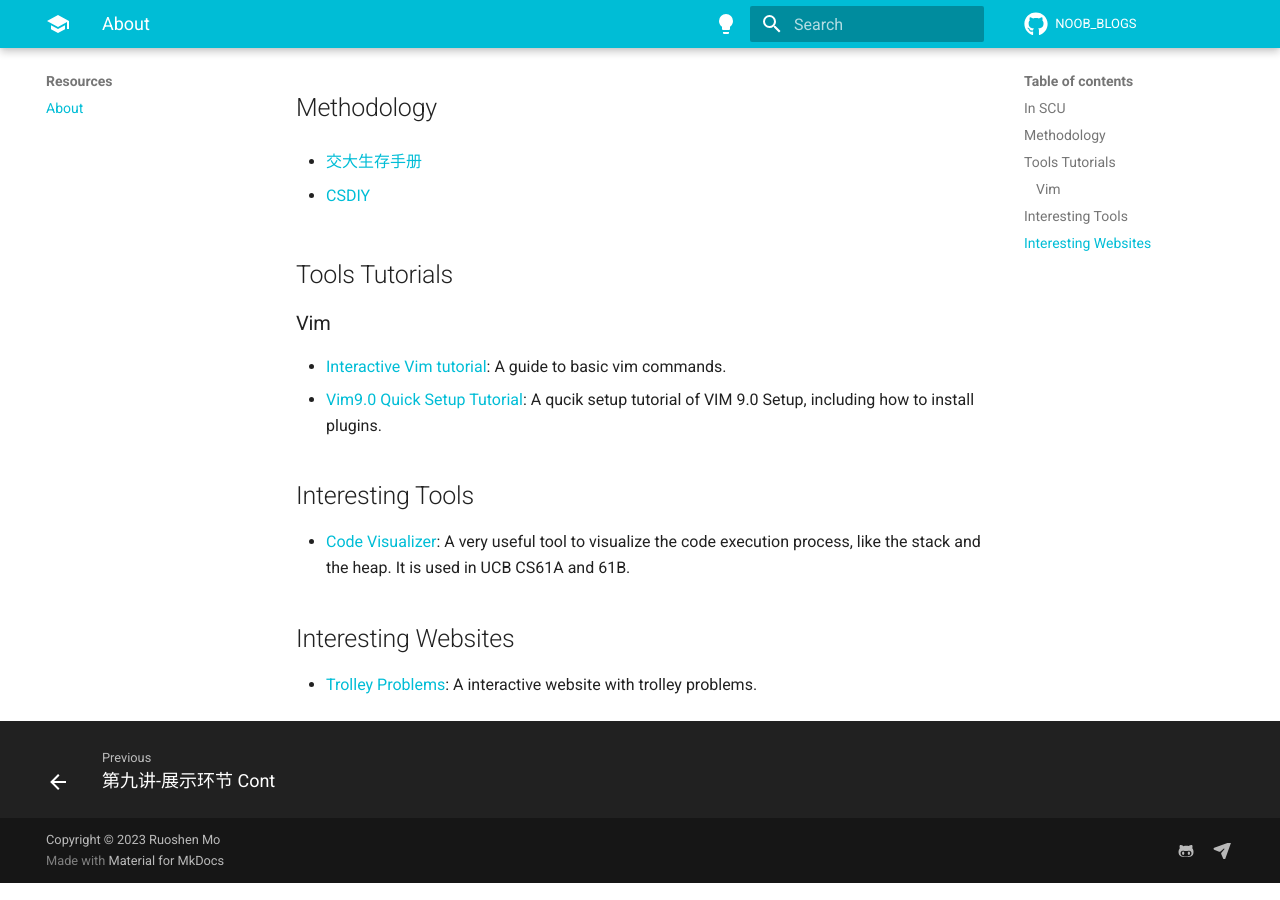
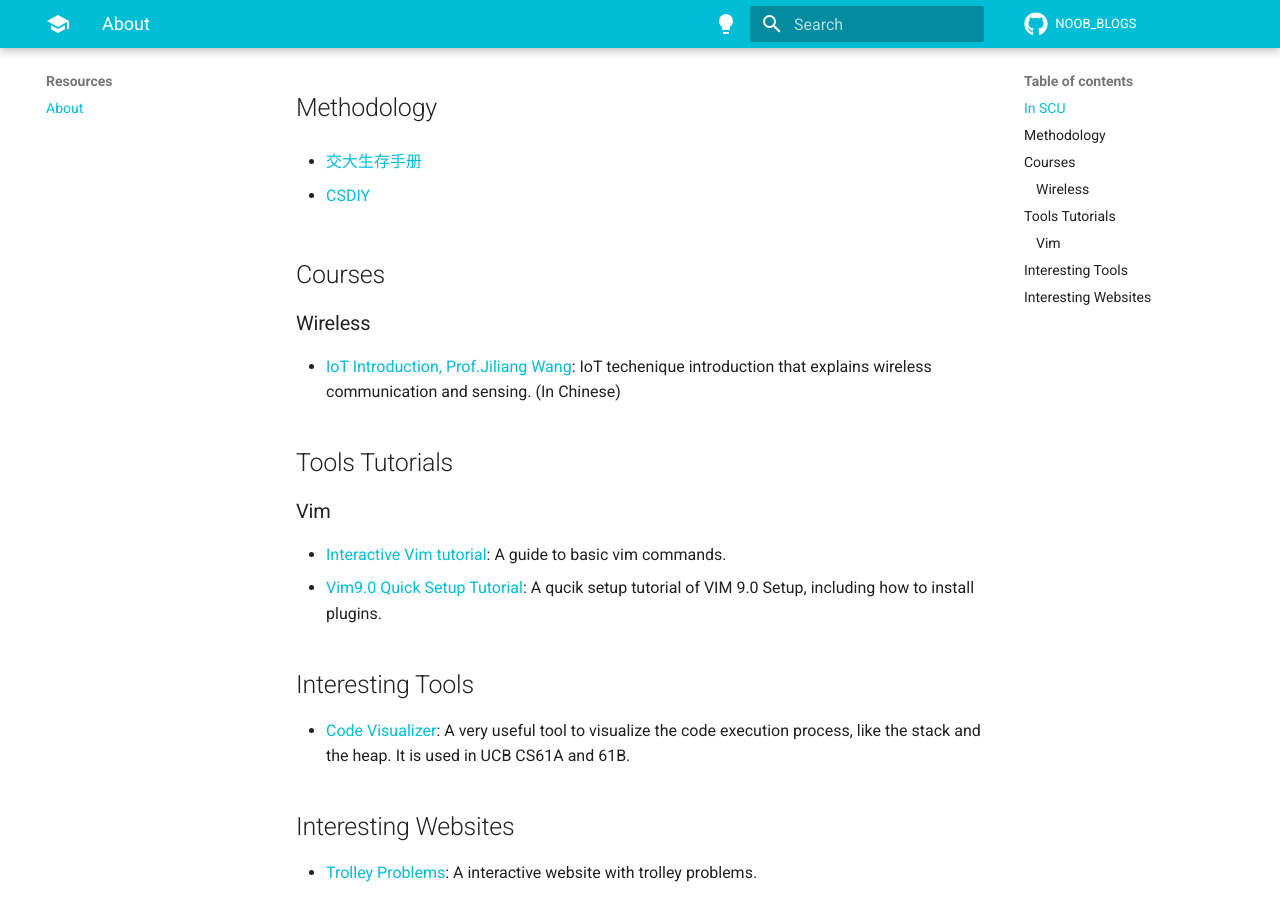
Before and after one commit to MorrisHohoho/NOOB_BLOGS, an MkDocs documentation site: the page built from docs/resources/Index.md, in a window 1280 px wide and 900 px high, scrolled down 369 px. Built offline with MkDocs 1.6.1 and Material for MkDocs 9.7.7, drawn with Linux system fonts in a browser that asks for light colours; comment, search, counter and statistics services are not loaded.

Commit message:
add IoT introduction

```diff
--- a/docs/resources/Index.md
+++ b/docs/resources/Index.md
@@ -12,6 +12,10 @@ Here are some useful resources.
 
 - [CSDIY](https://csdiy.wiki/CS%E5%AD%A6%E4%B9%A0%E8%A7%84%E5%88%92/)
 
+## Courses
+### Wireless
+- [IoT Introduction,  Prof.Jiliang Wang](https://iot-book.github.io/0_%E5%89%8D%E8%A8%802/): IoT techenique introduction that explains wireless communication and sensing. (In Chinese)
+
 ## Tools Tutorials
 ### Vim
 - [Interactive Vim tutorial](https://www.openvim.com/): A guide to basic vim commands.
```
